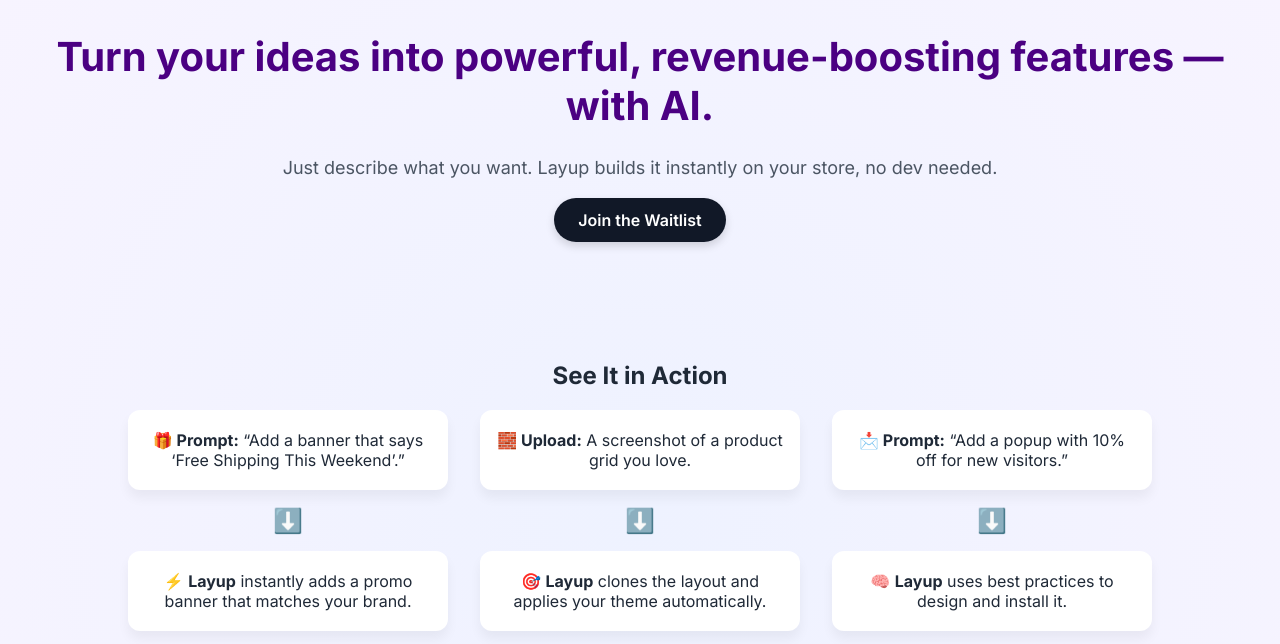
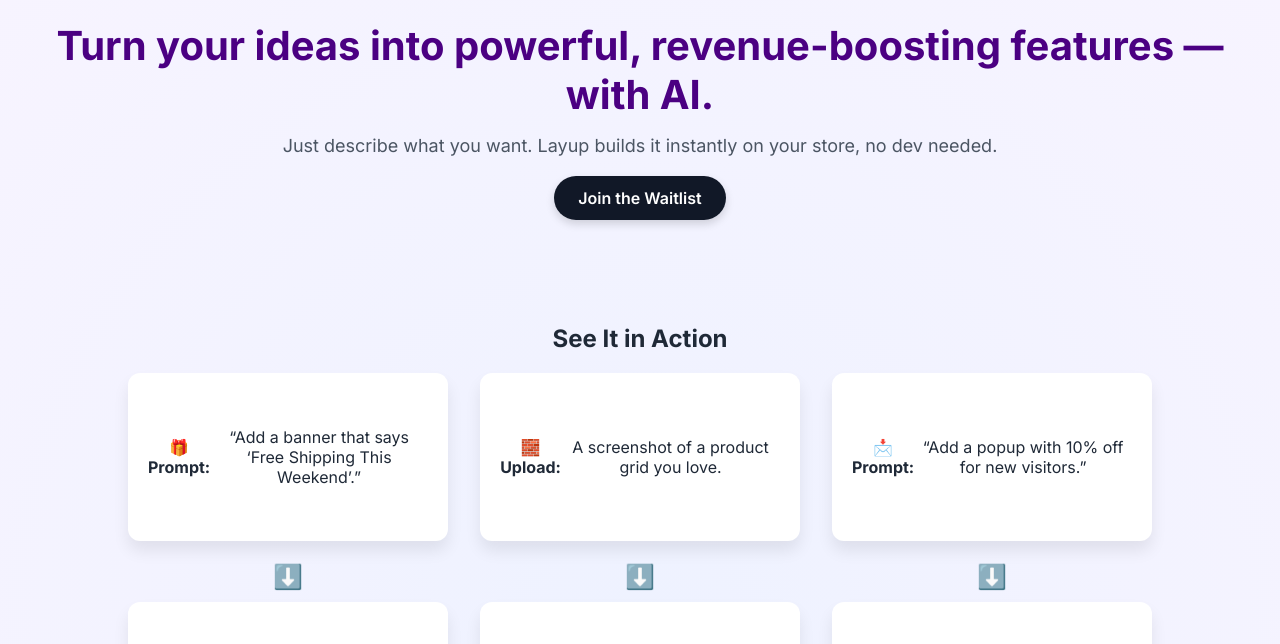
Before and after one commit to Layup-INC/landing, a plain HTML site: page index.html in a window 1280 px wide. Shown: the part 127-771 px from the top of the page. Drawn offline with Linux system fonts and the light colour scheme.

Commit message:
Update index.html

```diff
--- a/index.html
+++ b/index.html
@@ -19,6 +19,7 @@
   <meta name="twitter:title" content="Layup – AI-Powered Instant Store Features for Growth">
   <meta name="twitter:description" content="Layup helps eCommerce merchants turn ideas into live, revenue-boosting features instantly — using AI. No code, no developers, just describe it and ship it.">
   <meta name="twitter:image" content="/assets/social.png">
+
   <link href="https://fonts.googleapis.com/css2?family=Inter:wght@400;600;700&display=swap" rel="stylesheet">
   <style>
     body {
@@ -29,7 +30,8 @@
       text-align: center;
     }
     header {
-      padding: 3rem 1rem;
+      padding: 3rem 1rem 2rem;
+      animation: fadeIn 1s ease-in-out;
     }
     .logo {
       width: 220px;
@@ -42,6 +44,7 @@
       font-size: 2.5rem;
       font-weight: 700;
       color: #4b0082;
+      margin: 1rem 0;
     }
     p {
       font-size: 1.125rem;
@@ -56,10 +59,11 @@
       font-weight: 600;
       border-radius: 9999px;
       box-shadow: 0 4px 8px rgba(0, 0, 0, 0.15);
-      transition: background 0.3s;
+      transition: background 0.3s, transform 0.2s;
     }
     .hero-cta a:hover {
       background: #374151;
+      transform: scale(1.05);
     }
     .section {
       padding: 4rem 1rem;
@@ -82,22 +86,29 @@
     }
     .card {
       background: white;
-      padding: 1.25rem 1rem;
+      padding: 1.5rem 1.25rem;
       border-radius: 0.75rem;
-      box-shadow: 0 8px 12px rgba(0, 0, 0, 0.05);
+      box-shadow: 0 10px 16px rgba(0, 0, 0, 0.08);
       font-size: 1rem;
-      transition: transform 0.3s;
+      transition: transform 0.3s, box-shadow 0.3s;
+      min-height: 120px;
+      display: flex;
+      align-items: center;
+      justify-content: center;
+      text-align: center;
     }
     .card:hover {
-      transform: translateY(-4px);
+      transform: translateY(-6px);
+      box-shadow: 0 12px 20px rgba(0, 0, 0, 0.1);
     }
     .arrow {
       font-size: 1.5rem;
+      animation: bounce 2s infinite;
     }
     .cta-block {
       background: #1f2937;
       color: white;
-      padding: 3rem 1rem;
+      padding: 4rem 1rem;
     }
     .cta-block a {
       display: inline-block;
@@ -109,11 +120,23 @@
       border-radius: 9999px;
       text-decoration: none;
       box-shadow: 0 4px 8px rgba(0, 0, 0, 0.15);
+      transition: background 0.3s;
+    }
+    .cta-block a:hover {
+      background: #f3f4f6;
     }
     footer {
       font-size: 0.875rem;
       padding: 1rem;
       color: #6b7280;
+    }
+    @keyframes fadeIn {
+      from { opacity: 0; transform: translateY(-10px); }
+      to { opacity: 1; transform: translateY(0); }
+    }
+    @keyframes bounce {
+      0%, 100% { transform: translateY(0); }
+      50% { transform: translateY(5px); }
     }
   </style>
 </head>
```
